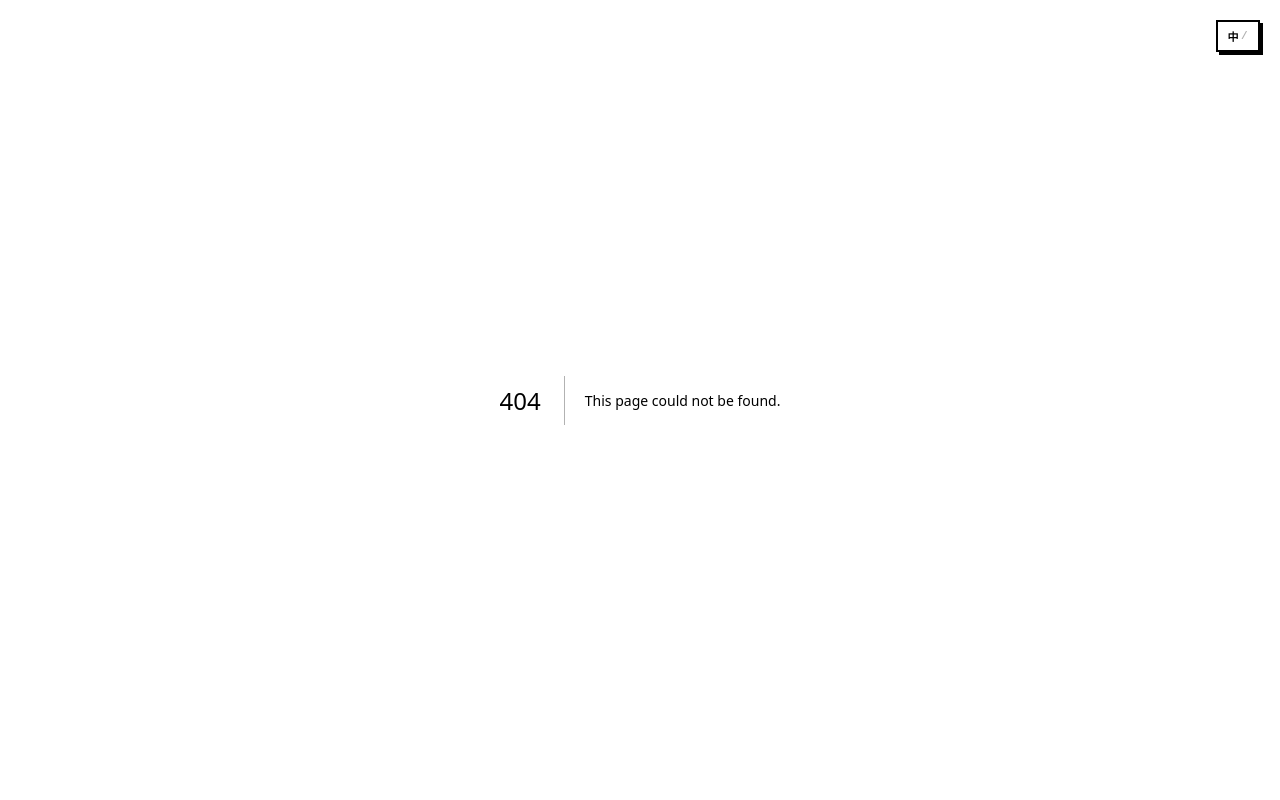
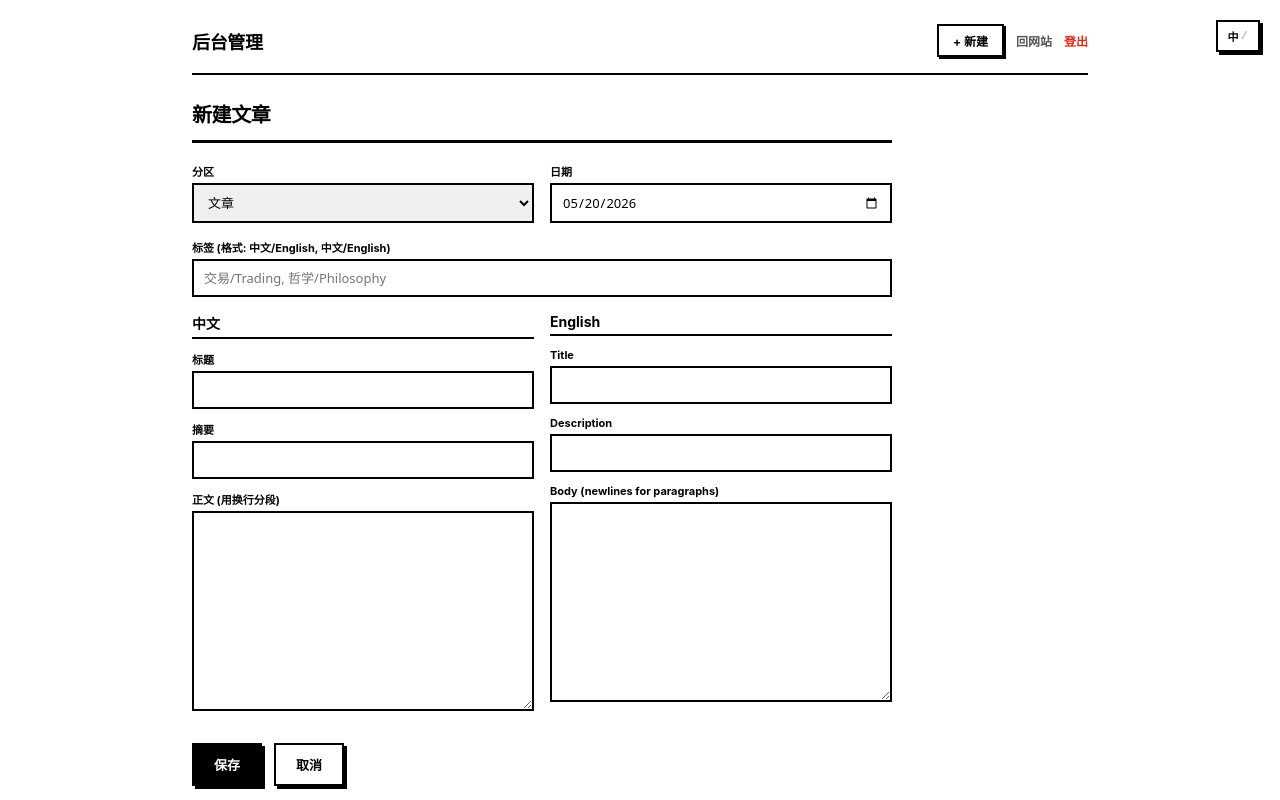
Before and after one commit to shaoxin12/shaoxin12.github.io, a Next.js app: page /admin/new in a window 1280 px wide. Before the commit this address had no page. Built offline with nearby package versions, Linux system fonts and the light colour scheme.

Commit message:
feat: add admin article create/edit form

```diff
--- /dev/null
+++ b/src/app/admin/new/page.tsx
@@ -0,0 +1,5 @@
+import ArticleForm from '@/components/admin/article-form';
+
+export default function AdminNewPage() {
+  return <ArticleForm />;
+}
--- /dev/null
+++ b/src/components/admin/article-form.tsx
@@ -0,0 +1,180 @@
+'use client';
+
+import { useState } from 'react';
+import { useRouter } from 'next/navigation';
+import { ArticleInput, Article } from '@/lib/articles';
+
+interface Props {
+  article?: Article; // If provided, edit mode
+}
+
+export default function ArticleForm({ article }: Props) {
+  const router = useRouter();
+  const [saving, setSaving] = useState(false);
+  const [error, setError] = useState('');
+
+  const [section, setSection] = useState(article?.section || 'articles');
+  const [date, setDate] = useState(article?.date || new Date().toISOString().slice(0, 10));
+  const [tagsStr, setTagsStr] = useState(
+    article?.tags?.map(t => `${t.zh}/${t.en}`).join(', ') || ''
+  );
+  const [zhTitle, setZhTitle] = useState(article?.zh_title || '');
+  const [zhDesc, setZhDesc] = useState(article?.zh_desc || '');
+  const [zhBody, setZhBody] = useState(article?.zh_body || '');
+  const [enTitle, setEnTitle] = useState(article?.en_title || '');
+  const [enDesc, setEnDesc] = useState(article?.en_desc || '');
+  const [enBody, setEnBody] = useState(article?.en_body || '');
+
+  function parseTags(): { zh: string; en: string }[] {
+    return tagsStr.split(',').map(s => {
+      const parts = s.trim().split('/');
+      return { zh: (parts[0] || '').trim(), en: (parts[1] || '').trim() };
+    }).filter(t => t.zh && t.en);
+  }
+
+  async function handleSubmit(e: React.FormEvent) {
+    e.preventDefault();
+    setError('');
+    setSaving(true);
+
+    const data: ArticleInput = {
+      section,
+      date,
+      tags: parseTags(),
+      zh_title: zhTitle,
+      zh_desc: zhDesc,
+      zh_body: zhBody,
+      en_title: enTitle,
+      en_desc: enDesc,
+      en_body: enBody,
+    };
+
+    const url = article ? `/api/articles/${article.id}` : '/api/articles';
+    const method = article ? 'PUT' : 'POST';
+
+    try {
+      const res = await fetch(url, {
+        method,
+        headers: { 'Content-Type': 'application/json' },
+        body: JSON.stringify(data),
+      });
+
+      if (res.ok) {
+        router.push('/admin');
+        router.refresh();
+      } else {
+        const err = await res.json();
+        setError(err.error || 'Save failed');
+      }
+    } catch {
+      setError('Network error');
+    }
+
+    setSaving(false);
+  }
+
+  return (
+    <form onSubmit={handleSubmit} style={{ maxWidth: '700px' }}>
+      <h2 style={{
+        fontSize: '20px', fontWeight: 800, marginBottom: '20px',
+        letterSpacing: '-0.02em', borderBottom: '3px solid #000', paddingBottom: '12px'
+      }}>
+        {article ? '编辑文章' : '新建文章'}
+      </h2>
+
+      {error && (
+        <p style={{ color: '#DE2A18', fontWeight: 700, marginBottom: '16px' }}>{error}</p>
+      )}
+
+      <div style={{ display: 'grid', gridTemplateColumns: '1fr 1fr', gap: '16px', marginBottom: '16px' }}>
+        <div>
+          <label style={labelStyle}>分区</label>
+          <select value={section} onChange={e => setSection(e.target.value)} style={inputStyle}>
+            <option value="articles">文章</option>
+            <option value="project">项目</option>
+          </select>
+        </div>
+        <div>
+          <label style={labelStyle}>日期</label>
+          <input type="date" value={date} onChange={e => setDate(e.target.value)} style={inputStyle} />
+        </div>
+      </div>
+
+      <div style={{ marginBottom: '16px' }}>
+        <label style={labelStyle}>标签 (格式: 中文/English, 中文/English)</label>
+        <input
+          type="text" value={tagsStr} onChange={e => setTagsStr(e.target.value)}
+          style={inputStyle} placeholder="交易/Trading, 哲学/Philosophy"
+        />
+      </div>
+
+      <div style={{ display: 'grid', gridTemplateColumns: '1fr 1fr', gap: '16px', marginBottom: '16px' }}>
+        <div>
+          <h3 style={langHeadingStyle}>中文</h3>
+          <div style={{ marginBottom: '12px' }}>
+            <label style={labelStyle}>标题</label>
+            <input type="text" value={zhTitle} onChange={e => setZhTitle(e.target.value)} style={inputStyle} />
+          </div>
+          <div style={{ marginBottom: '12px' }}>
+            <label style={labelStyle}>摘要</label>
+            <input type="text" value={zhDesc} onChange={e => setZhDesc(e.target.value)} style={inputStyle} />
+          </div>
+          <div style={{ marginBottom: '12px' }}>
+            <label style={labelStyle}>正文 (用换行分段)</label>
+            <textarea value={zhBody} onChange={e => setZhBody(e.target.value)} style={{ ...inputStyle, minHeight: '200px' }} />
+          </div>
+        </div>
+        <div>
+          <h3 style={langHeadingStyle}>English</h3>
+          <div style={{ marginBottom: '12px' }}>
+            <label style={labelStyle}>Title</label>
+            <input type="text" value={enTitle} onChange={e => setEnTitle(e.target.value)} style={inputStyle} />
+          </div>
+          <div style={{ marginBottom: '12px' }}>
+            <label style={labelStyle}>Description</label>
+            <input type="text" value={enDesc} onChange={e => setEnDesc(e.target.value)} style={inputStyle} />
+          </div>
+          <div style={{ marginBottom: '12px' }}>
+            <label style={labelStyle}>Body (newlines for paragraphs)</label>
+            <textarea value={enBody} onChange={e => setEnBody(e.target.value)} style={{ ...inputStyle, minHeight: '200px' }} />
+          </div>
+        </div>
+      </div>
+
+      <div style={{ display: 'flex', gap: '12px' }}>
+        <button type="submit" disabled={saving} style={submitStyle}>
+          {saving ? '保存中...' : '保存'}
+        </button>
+        <button type="button" onClick={() => router.back()} style={cancelStyle}>
+          取消
+        </button>
+      </div>
+    </form>
+  );
+}
+
+const labelStyle: React.CSSProperties = {
+  display: 'block', marginBottom: '4px', fontSize: '11px', fontWeight: 700
+};
+
+const inputStyle: React.CSSProperties = {
+  width: '100%', padding: '8px 10px', border: '2px solid #000',
+  fontSize: '13px', fontFamily: 'system-ui, sans-serif', outline: 'none'
+};
+
+const langHeadingStyle: React.CSSProperties = {
+  fontSize: '14px', fontWeight: 700, marginBottom: '12px',
+  borderBottom: '2px solid #000', paddingBottom: '4px'
+};
+
+const submitStyle: React.CSSProperties = {
+  padding: '10px 20px', border: '2px solid #000', background: '#000',
+  color: '#fff', fontSize: '13px', fontWeight: 700, cursor: 'pointer',
+  fontFamily: 'inherit', boxShadow: '3px 3px 0 #000'
+};
+
+const cancelStyle: React.CSSProperties = {
+  padding: '10px 20px', border: '2px solid #000', background: '#fff',
+  color: '#000', fontSize: '13px', fontWeight: 700, cursor: 'pointer',
+  fontFamily: 'inherit', boxShadow: '3px 3px 0 #000'
+};
```
Also changed, not shown: src/app/admin/edit/[id]/page.tsx (added, +15 -0 lines).
